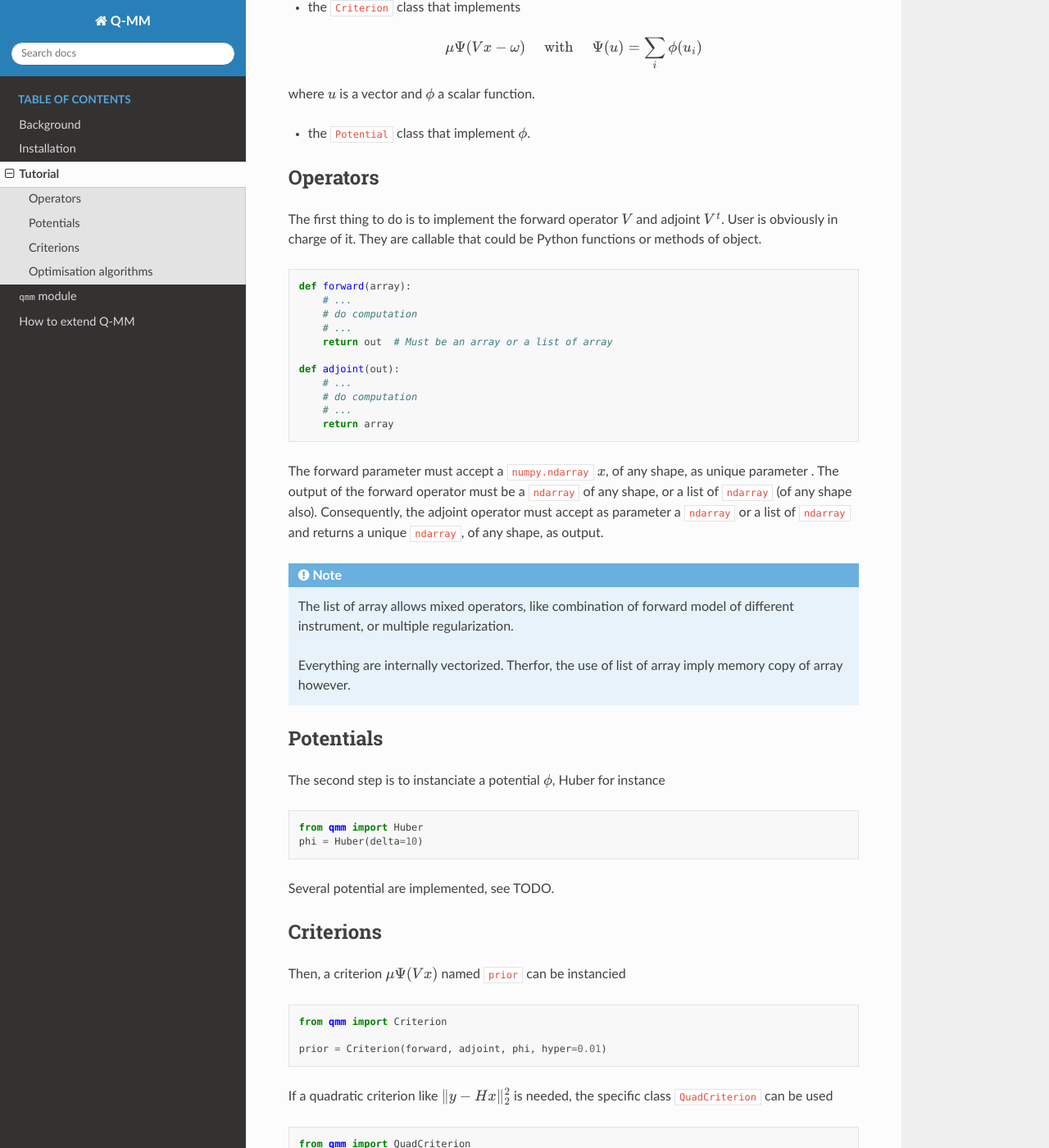
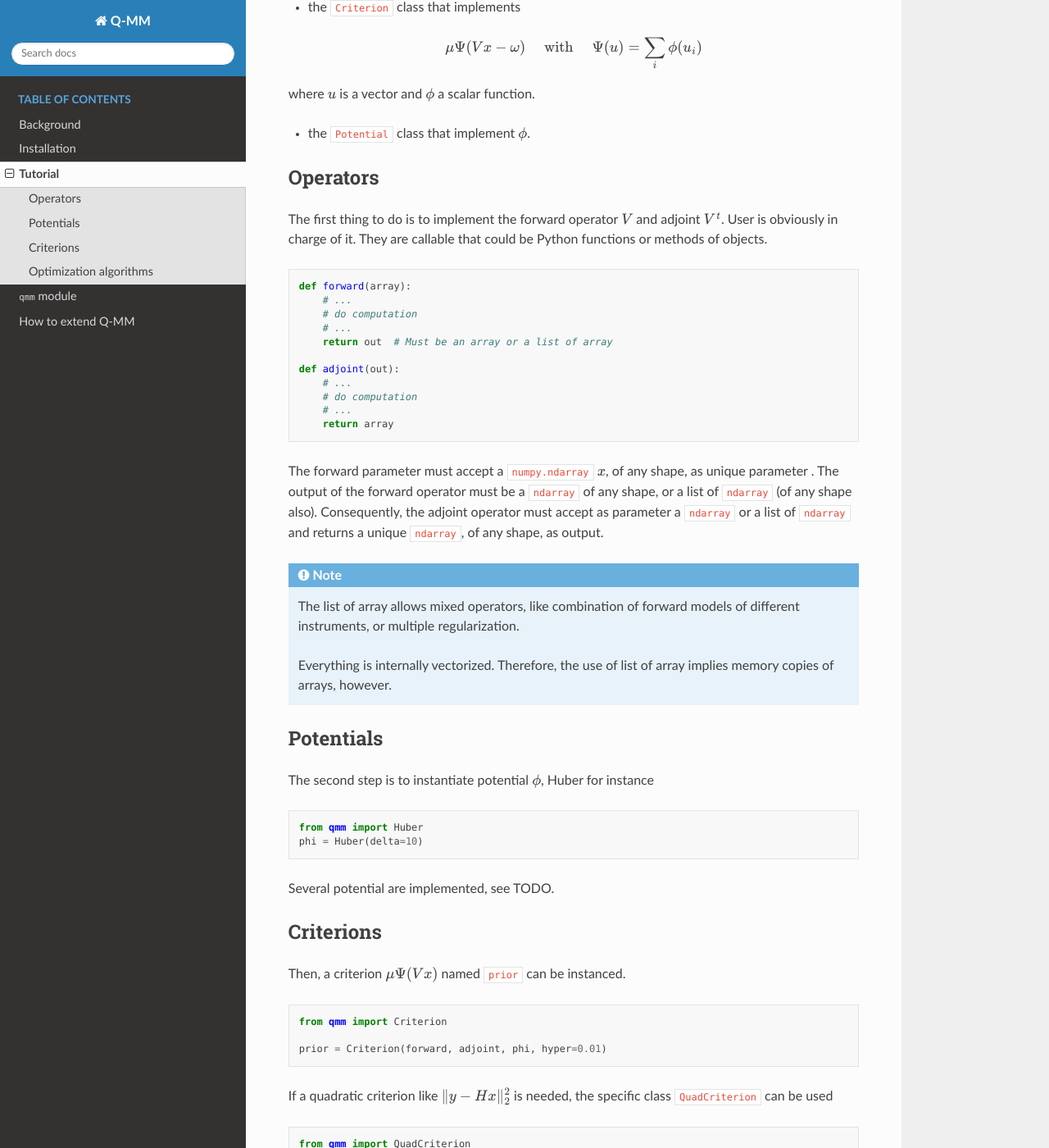
Before and after one commit to forieux/qmm, a Sphinx documentation site: the page built from docs/tutorial.rst, in a window 1280 px wide and 1400 px high, scrolled down 318 px. Shown: the whole window at 82% size. Built offline with Sphinx 7.4.7 and the Read the Docs theme 2.0.0, drawn with Linux system fonts in a browser that asks for light colours; some of the changed text lies outside the part shown.

Commit message:
English typo

```diff
--- a/docs/tutorial.rst
+++ b/docs/tutorial.rst
@@ -25,7 +25,7 @@ Operators
 
 The first thing to do is to implement the forward operator :math:`V` and adjoint
 :math:`V^t`. User is obviously in charge of it. They are callable that could be
-Python functions or methods of object.
+Python functions or methods of objects.
 
 .. code-block:: python
 
@@ -49,17 +49,17 @@ and returns a unique ``ndarray``, of any shape, as output.
 
 .. note::
 
-   The list of array allows mixed operators, like combination of forward model
-   of different instrument, or multiple regularization.
+   The list of array allows mixed operators, like combination of forward models
+   of different instruments, or multiple regularization.
 
-   Everything are internally vectorized. Therfor, the use of list of array imply
-   memory copy of array however.
+   Everything is internally vectorized. Therefore, the use of list of array implies
+   memory copies of arrays, however.
 
 
 Potentials
 ==========
 
-The second step is to instanciate a potential :math:`\phi`, Huber for instance
+The second step is to instantiate potential :math:`\phi`, Huber for instance
 
 .. code-block:: python
 
@@ -71,7 +71,7 @@ Several potential are implemented, see TODO.
 Criterions
 ==========
 
-Then, a criterion :math:`\mu \Psi(Vx)` named ``prior`` can be instancied
+Then, a criterion :math:`\mu \Psi(Vx)` named ``prior`` can be instanced.
 
 .. code-block:: python
 
@@ -92,7 +92,7 @@ class ``QuadCriterion`` can be used
    In the example above, the hyperparameter value is set to :math:`\mu = 1` and
    the data term is different that 0.
 
-Optimisation algorithms
+Optimization algorithms
 =======================
 
 Then you can run the algorithm
@@ -101,15 +101,15 @@ Then you can run the algorithm
 
    from qmm import mmcg
 
-   miniser, _ = qmm.mmcg([data_adeq, prior], init, max_iter=200)
+   minimizer, _ = qmm.mmcg([data_adeq, prior], init, max_iter=200)
 
-where :code:`[data_adeq, prior]` means that the two criterion are summed.
+where :code:`[data_adeq, prior]` means that the two criteria are summed.
 
-Two algorithm are proposed :
+Two algorithms are proposed :
 
 - ``mmcg`` that implements a Polak-Ribière Conjugate Gradient.
 - ``mmmg`` that implements a subspace by Memory-Gradient with 2D step (that,
-  therefor, include the conjugacy parameter).
+  therefore, include the conjugacy parameter).
 
-Both algorithm have close form formula for the 1D or 2D step by
+Both algorithms have close form formula for the 1D or 2D step by
 Majorization-Minimization Quadratic.
```
Also changed, not shown: README.rst (+4 -4 lines), docs/index.rst (+4 -4 lines), docs/qmm.rst (+4 -4 lines), 1 other file.
